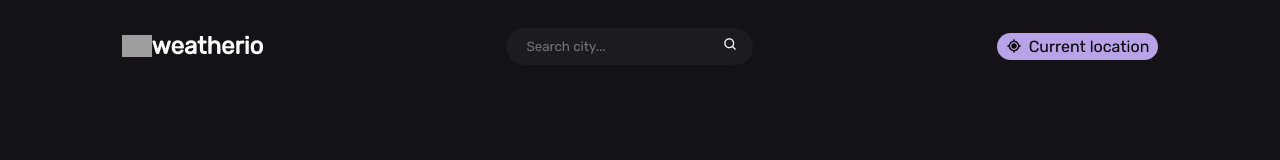
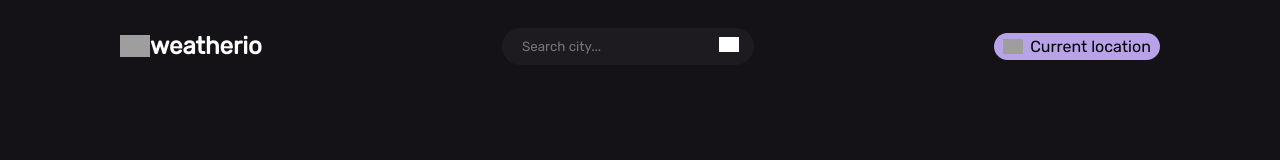
Before and after one commit to Varun-N-M/react-weather-app, a React (Create React App) app: page / in a window 1280 px wide. Shown: the top 160 px of the page. Built offline with nearby package versions, Linux system fonts and the light colour scheme; grey boxes are pictures that could not be loaded.

Commit message:
new commit

```diff
--- a/public/index.html
+++ b/public/index.html
@@ -4,14 +4,6 @@
     <meta charset="utf-8" />
     <link rel="icon" href="https://cdn-icons-png.flaticon.com/128/1163/1163763.png" />
     <meta name="viewport" content="width=device-width, initial-scale=1.0" />
-    <meta name="theme-color" content="#000000" />
-    <meta
-      name="description"
-      content="Web site created using create-react-app"
-    />
-    <link rel="apple-touch-icon" href="%PUBLIC_URL%/logo192.png" />
-
-    <link rel="manifest" href="%PUBLIC_URL%/manifest.json" />
 
     <title>weatherio-app</title>
   </head>
@@ -21,3 +13,14 @@
 
   </body>
 </html>
+<!DOCTYPE html>
+<html lang="en">
+<head>
+  <meta charset="UTF-8">
+  <meta name="viewport" content="width=device-width, initial-scale=1.0">
+  <title>Document</title>
+</head>
+<body>
+
+</body>
+</html>
--- a/src/components/Currentweather/Currentweather.js
+++ b/src/components/Currentweather/Currentweather.js
@@ -6,7 +6,7 @@ const Currentweather = ({ currentWeather }) => {
   const { name, icon, description, temp, date} = currentWeather
 
   return (
-    <div>
+    <>
       <div className='current-container'>
         <div className='top-details'>
           <div className='details-container'>
@@ -19,17 +19,24 @@ const Currentweather = ({ currentWeather }) => {
         <hr/>
         <div className='bot-details'>
           <h5 className='bot-detail'>
-            <svg stroke="currentColor" fill="currentColor" stroke-width="0" viewBox="0 0 24 24" height="1em" width="1em" xmlns="http://www.w3.org/2000/svg"><path fill="none" d="M4.998 8H19V20H4.998z"></path><path d="M2.999,6v2v12c0,1.103,0.897,2,2,2h14c1.103,0,2-0.897,2-2V8V6c0-1.103-0.897-2-2-2h-2V2h-2v2h-6V2h-2v2h-2 C3.896,4,2.999,4.897,2.999,6z M19.001,20H4.999V8h14L19.001,20z"></path></svg>
+            <img src='https://cdn-icons-png.flaticon.com/128/3239/3239948.png' className='calender'/>
             <span className='details'>{date}</span>
           </h5>
           <h5 className='bot-detail'>
-            <svg stroke="currentColor" fill="currentColor" stroke-width="0" viewBox="0 0 12 16" height="1em" width="1em" xmlns="http://www.w3.org/2000/svg"><path fill-rule="evenodd" d="M6 0C2.69 0 0 2.5 0 5.5 0 10.02 6 16 6 16s6-5.98 6-10.5C12 2.5 9.31 0 6 0zm0 14.55C4.14 12.52 1 8.44 1 5.5 1 3.02 3.25 1 6 1c1.34 0 2.61.48 3.56 1.36.92.86 1.44 1.97 1.44 3.14 0 2.94-3.14 7.02-5 9.05zM8 5.5c0 1.11-.89 2-2 2-1.11 0-2-.89-2-2 0-1.11.89-2 2-2 1.11 0 2 .89 2 2z"></path></svg>
+            <img src='https://cdn-icons-png.flaticon.com/128/3082/3082383.png' className='location-icon' />
             <span className='details'>{name}</span>
           </h5>
         </div>
       </div>
-    </div>
+    </>
   )
 }
 
 export default Currentweather
+
+{/* <h5 className='bot-detail'>
+            <img src='https://cdn-icons-png.flaticon.com/128/3239/3239948.png' className='calender'/>
+          </h5>
+          <h5 className='bot-detail'>
+            <img src='https://cdn-icons-png.flaticon.com/128/5338/5338588.png' className='location-icon' />
+          </h5> */}
--- a/src/components/Currentweather/currentweather.css
+++ b/src/components/Currentweather/currentweather.css
@@ -29,6 +29,18 @@ aside>*{
 }
 .bot-details{
     margin-top: 10px;
+
+}
+.bot-detail{
+    display: flex;
+    flex-direction: row;
+    align-items: center;
+    gap: 10px;
+}
+.calender, .location-icon{
+    max-width: 15px;
+    filter: brightness(0) invert(1);
+
 }
 @media screen and (max-width:920px) {
     .current-container{
--- a/src/components/Navbar/Navbar.js
+++ b/src/components/Navbar/Navbar.js
@@ -34,11 +34,11 @@ const Navbar = ({onCityChange,getUserCoordinates}) => {
                 onKeyDown={handleKey}
             />
             <button className='search-button' onClick={handleClick}>
-                <svg stroke="currentColor" fill="currentColor" stroke-width="0" viewBox="0 0 24 24" height="1em" width="1em" xmlns="http://www.w3.org/2000/svg"><path d="M10,18c1.846,0,3.543-0.635,4.897-1.688l4.396,4.396l1.414-1.414l-4.396-4.396C17.365,13.543,18,11.846,18,10 c0-4.411-3.589-8-8-8s-8,3.589-8,8S5.589,18,10,18z M10,4c3.309,0,6,2.691,6,6s-2.691,6-6,6s-6-2.691-6-6S6.691,4,10,4z"></path></svg>
+                <img src='https://cdn-icons-png.flaticon.com/128/2811/2811806.png' className='search-icon'/>
             </button>
         </div>
         <div className='current-location' onClick={getUserCoordinates}>
-            <svg stroke="currentColor" fill="currentColor" stroke-width="0" viewBox="0 0 24 24" height="1em" width="1em" xmlns="http://www.w3.org/2000/svg"><circle cx="12" cy="12" r="4"></circle><path d="M13,4.069V2h-2v2.069C7.389,4.522,4.523,7.389,4.069,11H2v2h2.069c0.454,3.611,3.319,6.478,6.931,6.931V22h2v-2.069 c3.611-0.453,6.478-3.319,6.931-6.931H22v-2h-2.069C19.478,7.389,16.611,4.522,13,4.069z M12,18c-3.309,0-6-2.691-6-6s2.691-6,6-6 s6,2.691,6,6S15.309,18,12,18z"></path></svg>
+            <img src='https://cdn-icons-png.flaticon.com/128/1549/1549624.png' className='gps-icon'/>
             <span className='c-l'>Current location</span>
         </div>
     </nav>
--- a/src/components/Navbar/navbar.css
+++ b/src/components/Navbar/navbar.css
@@ -28,6 +28,13 @@ nav{
     background-color: transparent;
     border: none;
     outline: none;
+}
+.search-icon{
+    max-width: 20px;
+    filter: brightness(0) invert(1);
+}
+.gps-icon{
+    max-width: 20px;
 }
 .search-button{
     background-color: transparent;
```
